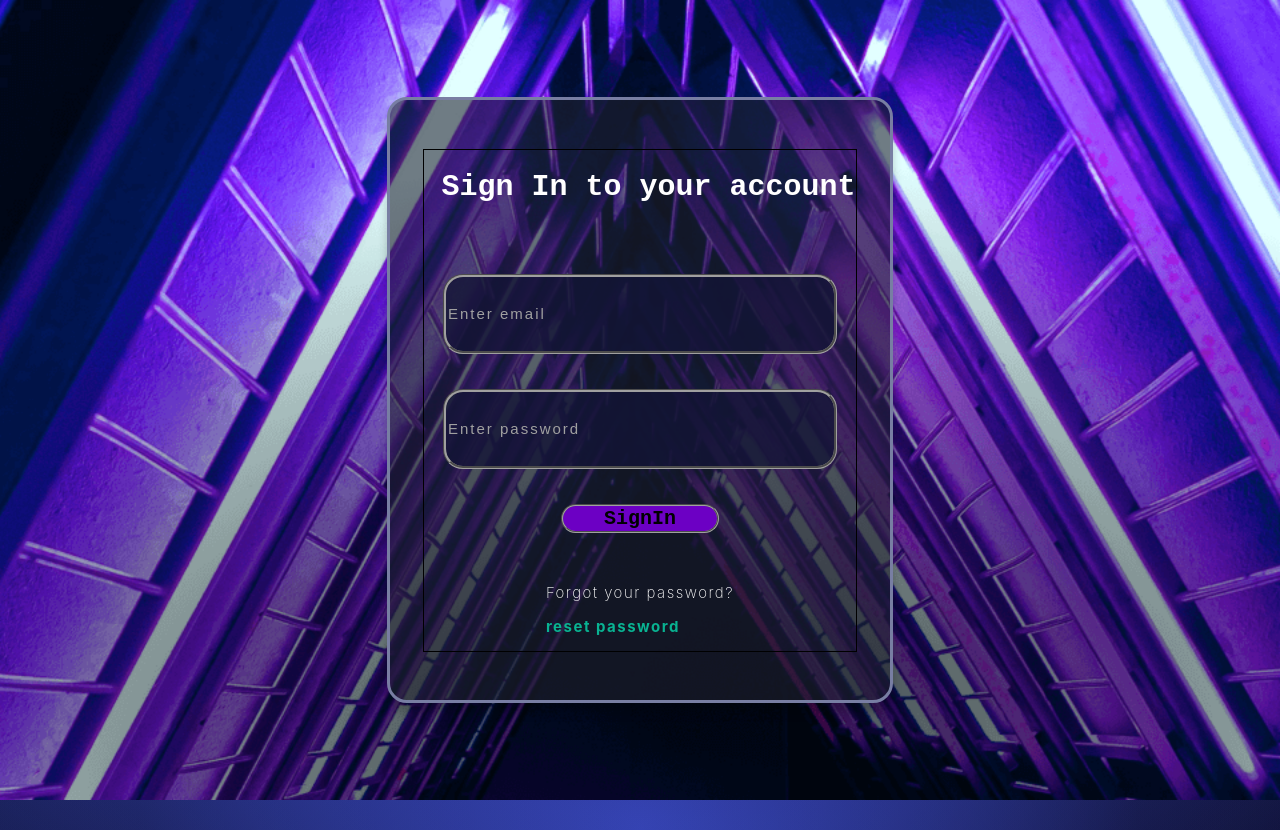
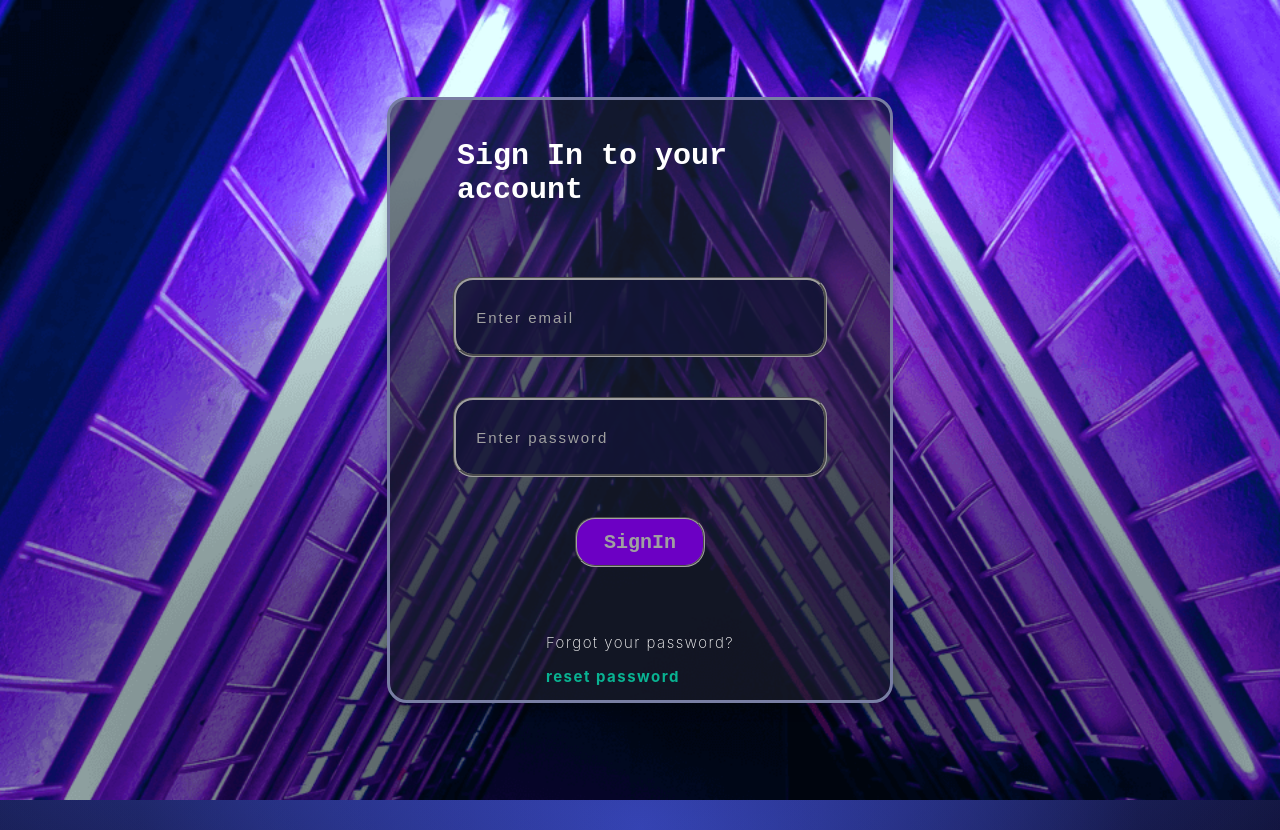
Before and after one commit to Rahma-sbei/-LifeSync-React-Task-Manager-Application, a React (Create React App) app: page / in a window 1280 px wide. Built offline with nearby package versions, Linux system fonts and the light colour scheme.

Commit message:
add user state in signIn

```diff
--- a/package.json
+++ b/package.json
@@ -4,6 +4,7 @@
   "private": true,
   "dependencies": {
     "@testing-library/react": "^13.4.0",
+    "bootstrap": "^5.3.3",
     "cra-template": "1.2.0",
     "mdb-react-ui-kit": "^9.0.0",
     "react": "^18.3.1",
--- a/src/App.css
+++ b/src/App.css
@@ -6,7 +6,8 @@
   border: 3px groove #a0a0a0;
   border-radius: 20px;
   height: 9vh;
-  width: 30vw !important;
+  width: 27vw !important;
+  padding-left: 20px;
 }
 .signUpInput::placeholder {
   color: #a0a0a0 !important;
@@ -17,7 +18,7 @@
   background-color: #18191f9a !important;
 }
 .signbtn {
-  width: 40%;
+  width: 35%;
   font-size: 20px;
   font-weight: bold;
   font-family: monospace;
@@ -25,6 +26,8 @@
   background-color: #6c00c4 !important;
   border: none;
   border: 2px groove #a0a0a0;
+  color: #a0a0a0;
+  height: 50px;
 }
 .signbtn:hover {
   background-color: #410075 !important;
--- a/src/components/SignIn.jsx
+++ b/src/components/SignIn.jsx
@@ -1,10 +1,18 @@
-import React from "react";
+import React, { useState } from "react";
 import { MDBContainer, MDBCard, MDBCardBody, MDBInput } from "mdb-react-ui-kit";
 import "../App.css";
-import Button from "react-bootstrap/Button";
+import { Button } from "react-bootstrap";
 import siImg from "../assets/signInImage.png";
 
 export default function SignIn() {
+  const [user, setUser] = useState({ email: "", password: "" });
+  const handleChange = (e) => {
+    setUser({ ...user, [e.target.id]: e.target.value });
+  };
+  const handleSubmit = (e) => {
+    console.log("user added successfully!");
+    console.log(`Welcome: ${user.email}`);
+  };
   return (
     <MDBContainer
       style={{
@@ -50,7 +58,9 @@ export default function SignIn() {
             flexDirection: "column",
             justifyContent: "center",
             alignItems: "center",
-            border: "1px black solid",
+            marginLeft: "50px",
+            marginRight: "50px",
+            marginTop: "30px",
           }}
         >
           <h2
@@ -67,13 +77,14 @@ export default function SignIn() {
             Sign In to your account
           </h2>
           <form
+            onSubmit={handleSubmit}
             style={{
               marginTop: "50px",
               display: "flex",
               flexDirection: "column",
               justifyContent: "center",
               alignItems: "center",
-              gap: "35px",
+              gap: "40px",
             }}
           >
             <MDBInput
@@ -81,6 +92,7 @@ export default function SignIn() {
               size="lg"
               placeholder="Enter email"
               id="email"
+              onChange={handleChange}
             />
             <MDBInput
               className="signUpInput"
@@ -88,12 +100,13 @@ export default function SignIn() {
               type="password"
               placeholder="Enter password"
               id="password"
+              onChange={handleChange}
             />
             <Button size="lg" type="submit" className="signbtn">
               SignIn
             </Button>
             <div className="text-center">
-              <p
+              <h5
                 style={{
                   fontSize: "15px",
                   fontWeight: "200",
@@ -113,7 +126,7 @@ export default function SignIn() {
                 >
                   reset password
                 </p>
-              </p>
+              </h5>
             </div>
           </form>
         </MDBCardBody>
```
Also changed, not shown: 1 other file (tests, documents, lock files or other folders).
